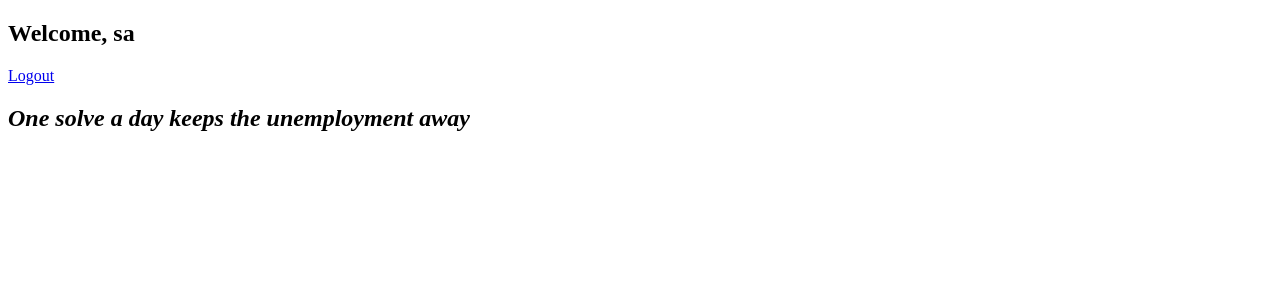
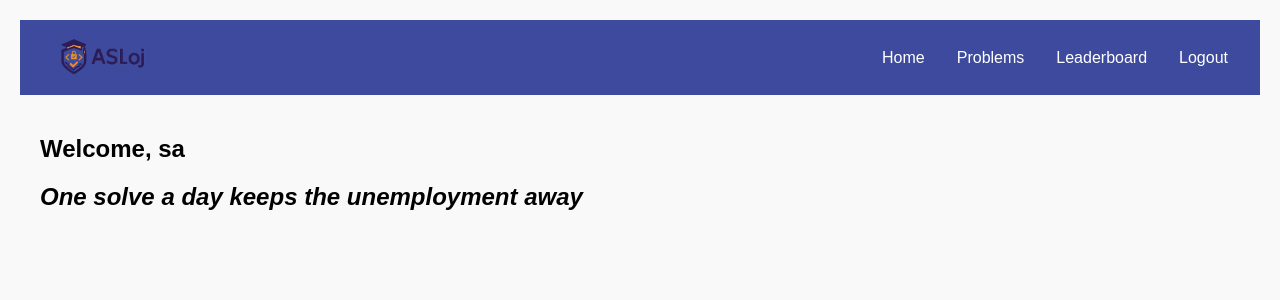
Before and after one commit to lubabahasan/ASLoj, a Django app: page /home/ in a window 1280 px wide. Shown: the top 300 px of the page. Run offline with Django 5.2, Linux system fonts and the light colour scheme; a user stored in the database is signed in.

Commit message:
v - 0.0.2 - Lubaba
- added navbar
- added script.js with eventlistener

```diff
--- a/static/css/style.css
+++ b/static/css/style.css
@@ -2,6 +2,7 @@ body {
     font-family: Arial, sans-serif;
     background: #f9f9f9;
     padding: 20px;
+    margin: 0;
 }
 form {
     background: #fff;
@@ -15,3 +16,100 @@ button {
     border: none;
     border-radius: 3px;
 }
+
+/* =============== */
+
+:root{
+    --lavender: #b49fcc;
+    --magenta: #9a1a7a;
+    --cyan: #52d1dc;
+    --blue: #3e4a9d;
+    --navy_blue: #2c3e50;
+    --blue_grey: #34495e;
+
+    --primary-color: #1a73e8;
+    --secondary-color: #f8f9fa;
+    --success-color: #28a745;
+    --warning-color: #ffc107;
+    --danger-color: #dc3545;
+    --info-color: #17a2b8;
+}
+
+/* Navbar container */
+.navbar {
+    display: flex;
+    justify-content: space-between;
+    align-items: center;
+    background-color: var(--blue);
+    padding: 1rem, 0;
+}
+
+/* Logo / brand */
+.navbar .logo {
+    color: white;
+    font-size: 20px;
+    font-weight: bold;
+    text-decoration: none;
+    margin: 0 2rem;
+}
+
+.navbar .logo img {
+    height: 70px;
+    width: auto;
+    max-width: 150px;
+}
+
+/* Navbar links */
+.navbar ul {
+    list-style: none;
+    display: flex;
+    margin: 0;
+    padding: 0;
+
+    margin: 0 2rem;
+}
+
+.navbar ul li {
+    margin-left: 2rem;
+}
+
+.navbar ul li a {
+    color: white;
+    text-decoration: none;
+    font-size: 16px;
+}
+
+.navbar ul li a:hover {
+    text-decoration: underline;
+}
+
+/* Hamburger menu (mobile only) */
+.menu-toggle {
+    display: none;
+    font-size: 24px;
+    color: white;
+    cursor: pointer;
+    margin: 0 2rem;
+}
+
+/* Responsive */
+@media (max-width: 768px) {
+    .navbar ul {
+        display: none;
+        flex-direction: column;
+        width: 100%;
+        background-color:  var(--blue);
+        position: absolute;
+        top: 60px;
+        left: 0;
+    }
+
+    .navbar ul.show {
+        display: flex;
+    }
+
+    .menu-toggle {
+        display: block;
+        margin: 0 2rem;
+    }
+}
--- /dev/null
+++ b/static/js/script.js
@@ -0,0 +1,3 @@
+function toggleMenu() {
+    document.getElementById("menu").classList.toggle("show");
+}
--- a/templates/home.html
+++ b/templates/home.html
@@ -1,11 +1,32 @@
+{% load static %}
 <!DOCTYPE html>
 <html>
 <head>
+    <meta charset="UTF-8">
+    <meta name="viewport" content="width=device-width, initial-scale=1.0">
+    <link rel="stylesheet" href="{% static 'css/style.css' %}">
     <title>Home</title>
 </head>
 <body>
-    <h2>Welcome, {{ request.user.full_name }}</h2>
-    <a href="{% url 'logout' %}">Logout</a>
-    <h2><i>One solve a day keeps the unemployment away</i></h2>
+    <!-- Navbar -->
+    <nav class="navbar">
+        <a href="#" class="logo"><img src="{% static 'images/logo.png' %}"></a>
+        <span class="menu-toggle" onclick="toggleMenu()">☰</span>
+        <ul id="menu">
+            <li><a href="#">Home</a></li>
+            <li><a href="#">Problems</a></li>
+            <li><a href="#">Leaderboard</a></li>
+            <li><a href="{% url 'logout' %}">Logout</a></li>
+        </ul>
+    </nav>
+
+    <!-- Content -->
+    <div style="padding:20px;">
+        <h2>Welcome, {{ request.user.full_name }}</h2>
+        <h2><i>One solve a day keeps the unemployment away</i></h2>
+    </div>
+
+
+    <script src="{% static 'js/script.js' %}"></script>
 </body>
 </html>
```
